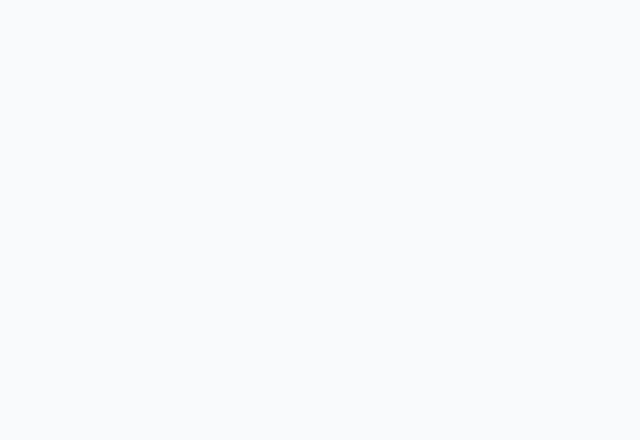
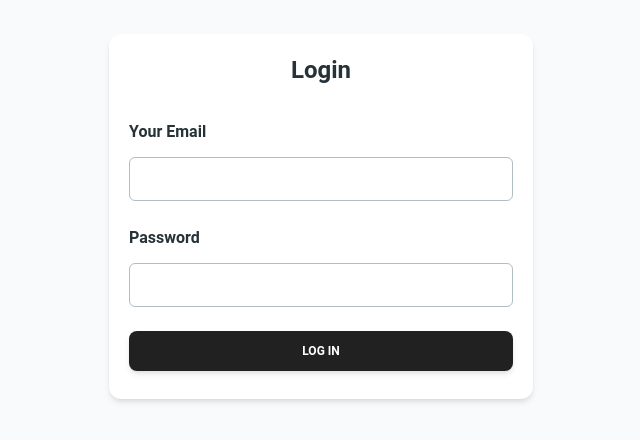
Before and after one commit to dervaagg/loker-frontend, a React (Create React App) app: page /LoginPage in a window 1280 px wide. Before the commit this address had no page. Shown: the part 184-624 px from the top of the page, without its empty margins (319-959 px from the left). Built offline with nearby package versions, Linux system fonts and the light colour scheme.

Commit message:
create login

```diff
--- a/src/App.js
+++ b/src/App.js
@@ -19,10 +19,12 @@ import UpdateJob from "./pages/update_Job";
 import DetailRegList from "./pages/detail_reg_List";
 import DetailReg from "./pages/detail_Reg";
 import UpdateReg from "./pages/update_Reg";
+import LoginPage from "./pages/Login";
 
 function App() {
   return (
     <Routes>
+      <Route path="/LoginPage" element={<LoginPage/>}/>
       <Route path="/" element={<Layout />}>
         <Route index element={<Home />} />
         <Route path="/job" element={<Job />} />
--- a/src/components/Add_job.jsx
+++ b/src/components/Add_job.jsx
@@ -11,7 +11,7 @@ import {
 
 export function Form1() {
   return (
-    <div className="fixed " style={{ maxHeight: "100vh", overflowY: "auto" }}>
+    <div className=" " style={{ maxHeight: "100vh", overflowY: "auto" }}>
       <div className="pl-96 py-8 pr-10">
         <div>
           <p className="text-lg font-semibold">Add Job Vacancy</p>
@@ -67,6 +67,7 @@ export function Form1() {
                     Gaji
                   </Typography>
                   <Input
+                    type="number"
                     size="lg"
                     placeholder="Masukan nominal gaji"
                     className=" !border-t-blue-gray-200 focus:!border-t-gray-900"
@@ -89,23 +90,17 @@ export function Form1() {
                     Tanggal Mulai
                   </Typography>
                   <Input
-                    size="lg"
-                    placeholder=""
-                    className=" !border-t-blue-gray-200 focus:!border-t-gray-900"
-                    labelProps={{
-                      className: "before:content-none after:content-none",
-                    }}
+                    type="date"
+                    className="w-full p-2 !border-t-blue-gray-200 focus:!border-t-gray-900"
+                    name="endDate"
                   />
                   <Typography variant="h6" color="blue-gray" className="-mb-3">
                     Tanggal Selesai
                   </Typography>
                   <Input
-                    size="lg"
-                    placeholder=""
-                    className=" !border-t-blue-gray-200 focus:!border-t-gray-900"
-                    labelProps={{
-                      className: "before:content-none after:content-none",
-                    }}
+                    type="date"
+                    className="w-full p-2 !border-t-blue-gray-200 focus:!border-t-gray-900"
+                    name="endDate"
                   />
                   <Typography variant="h6" color="blue-gray" className="-mb-3">
                     Kuota Penerimaan
--- /dev/null
+++ b/src/components/Login.jsx
@@ -0,0 +1,51 @@
+import {
+    Card,
+    Input,
+    Button,
+    Typography,
+  } from "@material-tailwind/react";
+import { Link } from "react-router-dom";
+
+  export function Login() {
+    return (
+      <div className="flex items-center justify-center h-screen">
+        <Card className="px-5 py-5" color="" shadow={true}>
+          <div className="flex flex-col items-center">
+            <Typography variant="h4" color="blue-gray">
+              Login
+            </Typography>
+            <form className="mt-8 mb-2 w-80 max-w-screen-lg sm:w-96">
+              <div className="mb-1 flex flex-col gap-6">
+                <Typography variant="h6" color="blue-gray" className="-mb-3">
+                  Your Email
+                </Typography>
+                <Input
+                  size="lg"
+                  placeholder="Enter your email"
+                  className=" !border-t-blue-gray-200 focus:!border-t-gray-900"
+                  labelProps={{
+                    className: "before:content-none after:content-none",
+                  }}
+                />
+                <Typography variant="h6" color="blue-gray" className="-mb-3">
+                  Password
+                </Typography>
+                <Input
+                  type="password"
+                  size="lg"
+                  placeholder="Enter your password"
+                  className=" !border-t-blue-gray-200 focus:!border-t-gray-900"
+                  labelProps={{
+                    className: "before:content-none after:content-none",
+                  }}
+                />
+              </div>
+              <Button className="mt-6" fullWidth>
+                Log In
+              </Button>
+            </form>
+          </div>
+        </Card>
+      </div>
+    );
+  }
--- a/src/components/Update_job.jsx
+++ b/src/components/Update_job.jsx
@@ -81,6 +81,7 @@ export default function Form3() {
                       Gaji
                     </Typography>
                     <Input
+                      type="number"
                       size="lg"
                       placeholder="Masukan nominal gaji"
                       className=" !border-t-blue-gray-200 focus:!border-t-gray-900"
@@ -111,6 +112,7 @@ export default function Form3() {
                       Tanggal Mulai
                     </Typography>
                     <Input
+                      type="date"
                       size="lg"
                       placeholder=""
                       className=" !border-t-blue-gray-200 focus:!border-t-gray-900"
@@ -126,6 +128,7 @@ export default function Form3() {
                       Tanggal Selesai
                     </Typography>
                     <Input
+                      type="date"
                       size="lg"
                       placeholder=""
                       className=" !border-t-blue-gray-200 focus:!border-t-gray-900"
--- a/src/pages/Login/index.jsx
+++ b/src/pages/Login/index.jsx
@@ -1,5 +1,8 @@
 import React from "react";
+import { Login } from "../../components/Login";
 
-export default function index() {
-  return <div>index</div>;
+export default function LoginPage() {
+  return (
+      <Login />
+  );
 }
```
